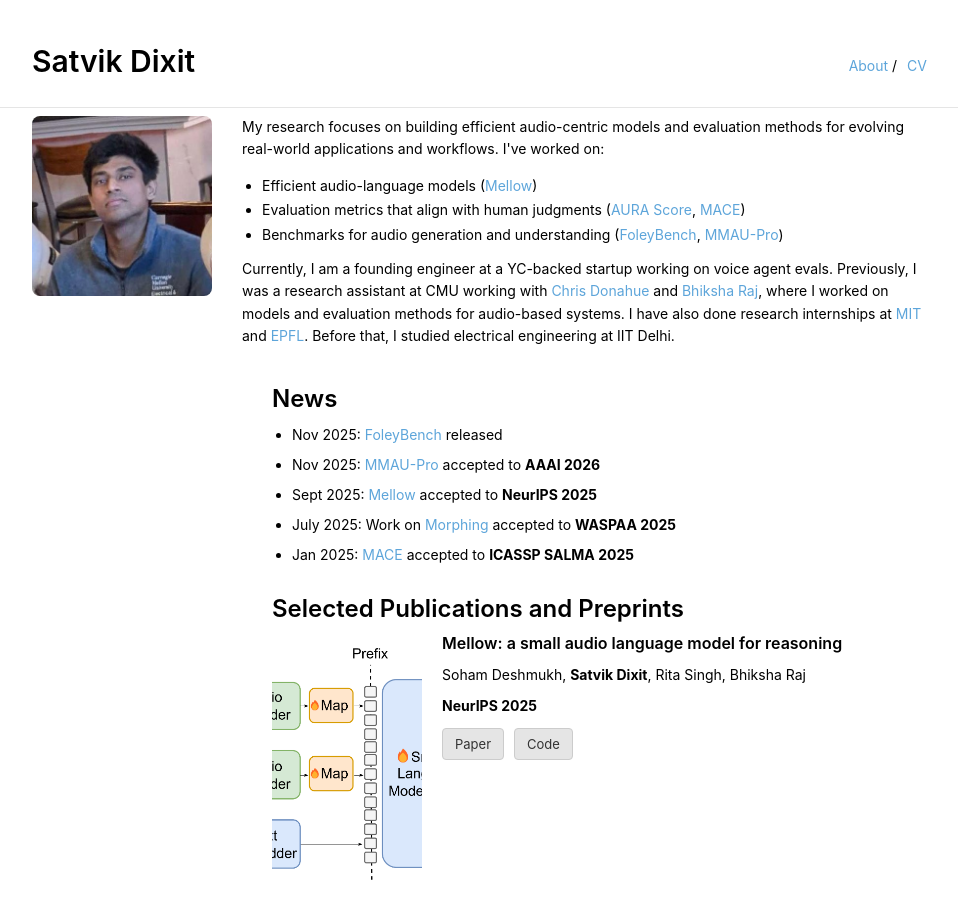
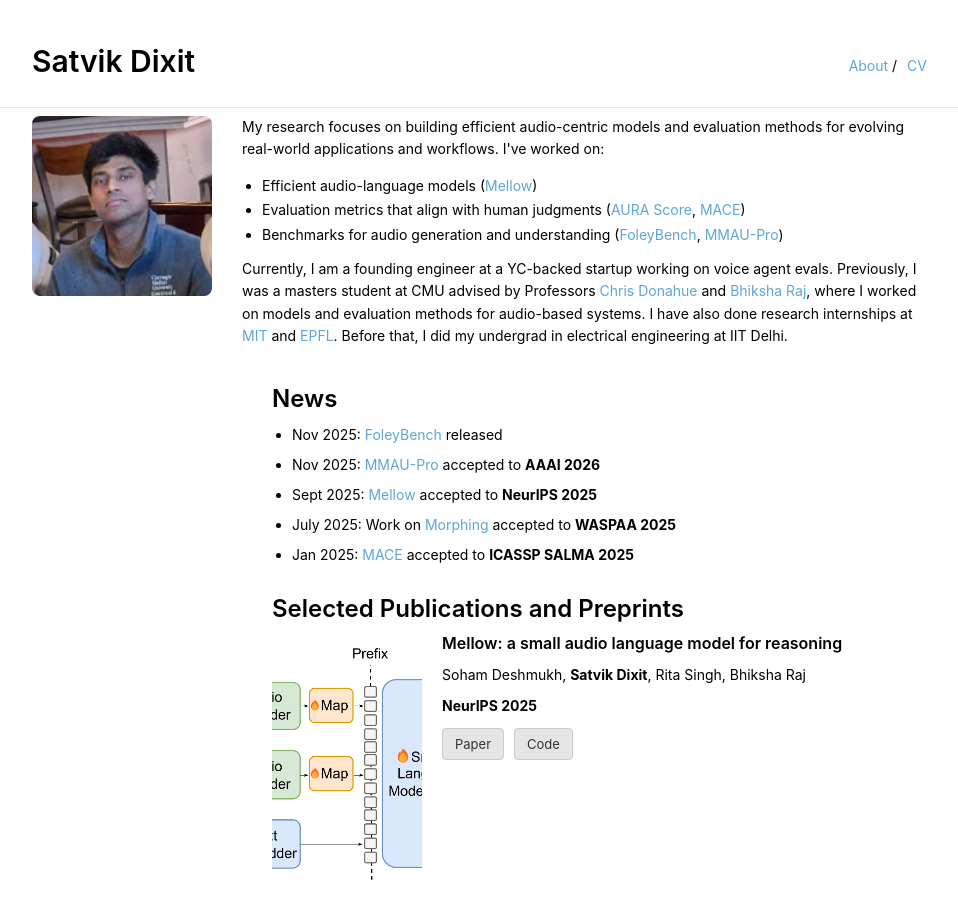
Before and after one commit to satvik-dixit/satvik-dixit.github.io, a Jekyll site: the page built from index.md, in a window 1280 px wide and 1400 px high, cut to the strip 0-926 px from the top of the window. Shown: the top 919 px of the strip, without its empty margins (158-1116 px from the left). Built offline with Jekyll 4.4.1, drawn with Linux system fonts in a browser that asks for light colours; some of the changed text lies outside the part shown.

Commit message:
Update personal background and publication venue details

```diff
--- a/index.md
+++ b/index.md
@@ -15,7 +15,7 @@ I've worked on:
 <li>Benchmarks for audio generation and understanding (<a href="https://gclef-cmu.org/foleybench/">FoleyBench</a>, <a href="https://sonalkum.github.io/mmau-pro">MMAU-Pro</a>)</li>
 </ul>
 
-Currently, I am a founding engineer at a YC-backed startup working on voice agent evals. Previously, I was a research assistant at CMU working with <a href="https://chrisdonahue.com/">Chris Donahue</a> and <a href="https://cmu-mlsp.github.io/team/bhiksha_raj/">Bhiksha Raj</a>, where I worked on models and evaluation methods for audio-based systems. I have also done research internships at <a href="https://sensein.group/">MIT</a> and <a href="https://www.epfl.ch/labs/lcav/">EPFL</a>. Before that, I studied electrical engineering at IIT Delhi.
+Currently, I am a founding engineer at a YC-backed startup working on voice agent evals. Previously, I was a masters student at CMU advised by Professors <a href="https://chrisdonahue.com/">Chris Donahue</a> and <a href="https://cmu-mlsp.github.io/team/bhiksha_raj/">Bhiksha Raj</a>, where I worked on models and evaluation methods for audio-based systems. I have also done research internships at <a href="https://sensein.group/">MIT</a> and <a href="https://www.epfl.ch/labs/lcav/">EPFL</a>. Before that, I did my undergrad in electrical engineering at IIT Delhi.
 
   </div>
 </div>
@@ -79,7 +79,7 @@ Currently, I am a founding engineer at a YC-backed startup working on voice agen
   <div class="publication-content">
     <h4>Vision Language Models Are Few-Shot Audio Spectrogram Classifiers</h4>
     <p class="publication-authors"><strong>Satvik Dixit</strong>, Laurie Heller, Chris Donahue</p>
-    <p class="publication-venue"><strong>NeurIPS 2024</strong> Audio Imagination Workshop</p>
+    <p class="publication-venue"><strong>NeurIPS 2024 Audio Imagination Workshop</strong></p>
     <div class="publication-links">
       <a href="https://openreview.net/pdf?id=RnBAclRKOC">Paper</a>
     </div>
```
